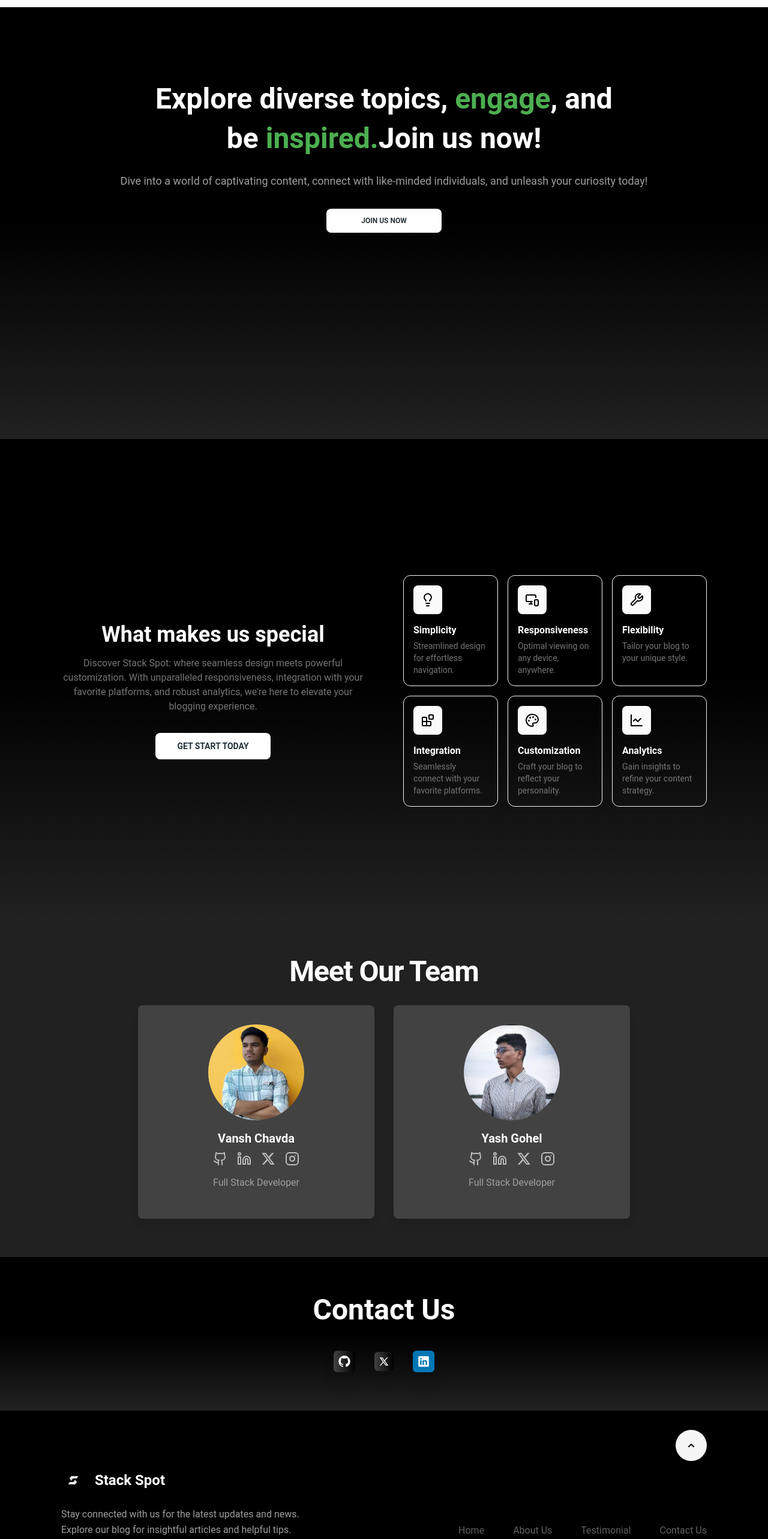
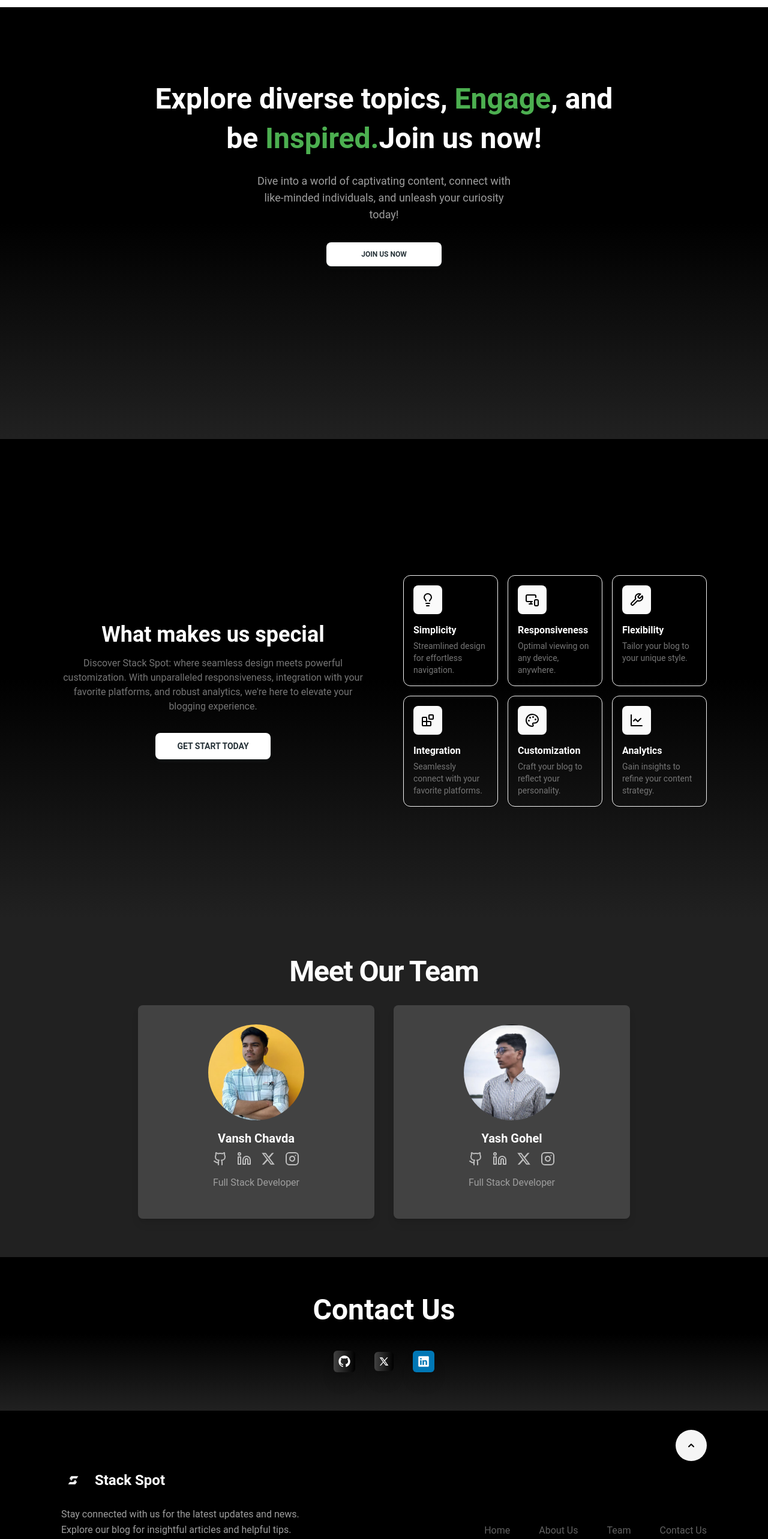
Before and after one commit to BurningHat20/blog-frontend, a React (Vite) app: page / in a window 1280 px wide. Shown: the part 60-2626 px from the top of the page at 60% size. Built offline with nearby package versions, Linux system fonts and the light colour scheme.

Commit message:
Fixed footer links and typo

```diff
--- a/src/components/Footer.jsx
+++ b/src/components/Footer.jsx
@@ -47,43 +47,52 @@ function Footer() {
 
             <ul className="mt-12 flex flex-wrap justify-center gap-6 md:gap-8 lg:mt-0 lg:justify-end lg:gap-12">
               <li>
-                <a
-                  className="text-gray-700 transition hover:text-gray-700/75"
-                  href="#"
+                <Link
+                  className="text-gray-700 cursor-pointer transition hover:text-gray-700/75"
+                  to="Home"
+                  smooth={true}
+                  duration={500}
+
                 >
                   {" "}
                   Home{" "}
-                </a>
+                </Link>
               </li>
 
               <li>
-                <a
-                  className="text-gray-700 transition hover:text-gray-700/75"
-                  href="#"
+                <Link
+                  className="text-gray-700 cursor-pointer transition hover:text-gray-700/75"
+                  to="AboutUs"
+                  smooth={true}
+                  duration={500}
                 >
                   {" "}
                   About Us{" "}
-                </a>
+                </Link>
               </li>
 
               <li>
-                <a
-                  className="text-gray-700 transition hover:text-gray-700/75"
-                  href="#"
+                <Link
+                  className="text-gray-700 cursor-pointer transition hover:text-gray-700/75"
+                  to="team"
+                  smooth={true}
+                  duration={500}
                 >
                   {" "}
-                  Testimonial{" "}
-                </a>
+                  Team{" "}
+                </Link>
               </li>
 
               <li>
-                <a
-                  className="text-gray-700 transition hover:text-gray-700/75"
-                  href="#"
+                <Link
+                  className="text-gray-700 cursor-pointer transition hover:text-gray-700/75"
+                  to="contact"
+                  smooth={true}
+                  duration={500}
                 >
                   {" "}
                   Contact Us{" "}
-                </a>
+                </Link>
               </li>
             </ul>
           </div>
--- a/src/components/LandingPage.jsx
+++ b/src/components/LandingPage.jsx
@@ -169,13 +169,13 @@ function HeroSection16() {
               className="mx-auto my-6 w-full leading-snug text-white !text-2xl lg:max-w-3xl lg:!text-5xl"
             >
               Explore diverse topics,{" "}
-              <span className="text-green-500 leading-snug ">engage</span>, and
-              be <span className="leading-snug text-green-500">inspired.</span>
+              <span className="text-green-500 leading-snug ">Engage</span>, and
+              be <span className="leading-snug text-green-500">Inspired.</span>
               Join us now!
             </Typography>
             <Typography
               variant="lead"
-              className="mx-auto w-full !text-gray-500 lg:text-lg text-base"
+              className="mx-auto md:w-2/5 !text-gray-500 lg:text-lg text-base"
             >
               Dive into a world of captivating content, connect with like-minded
               individuals, and unleash your curiosity today!
```
